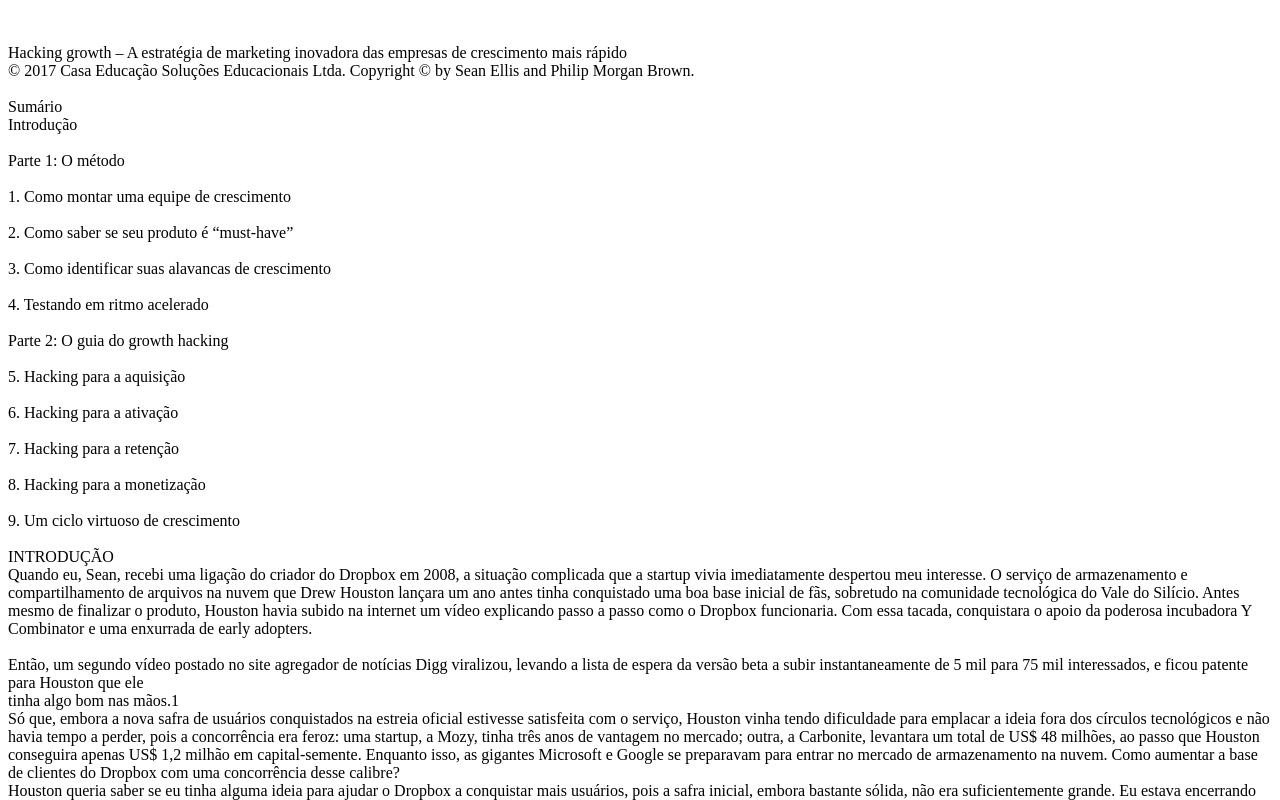
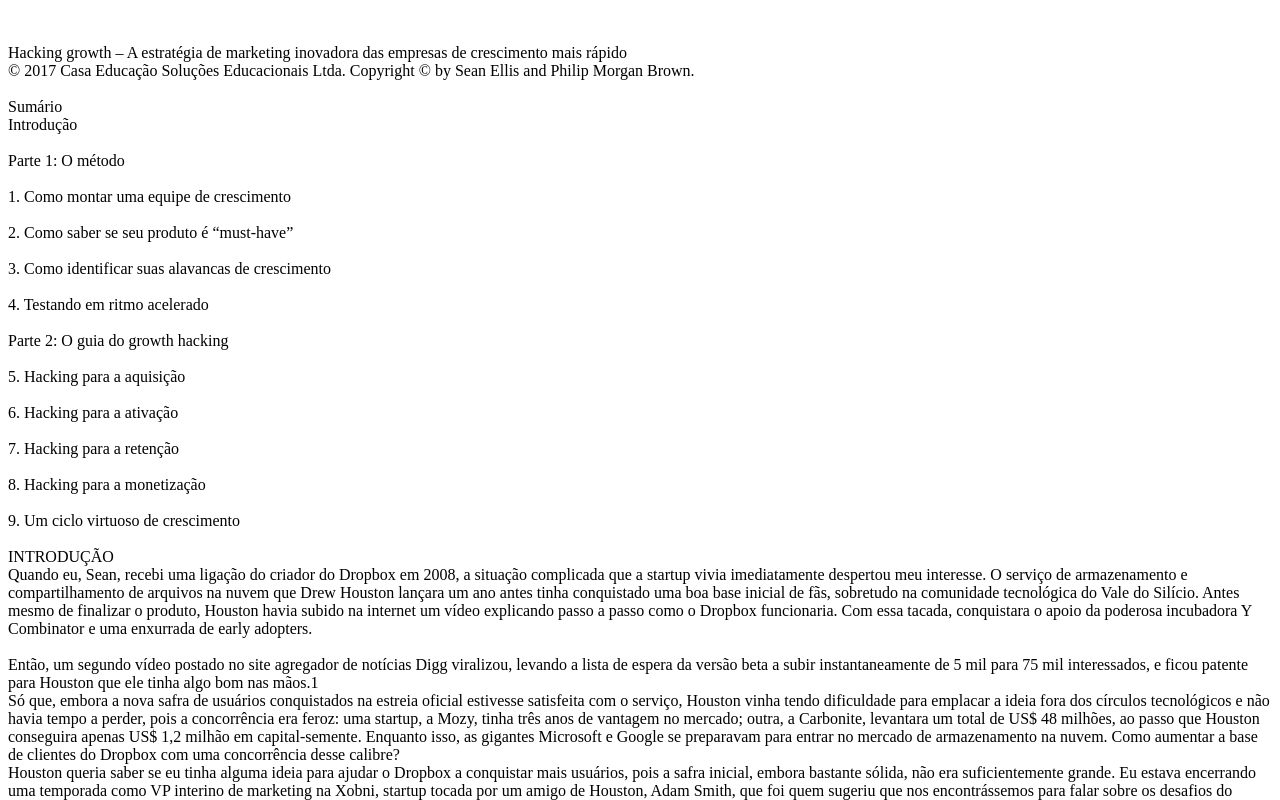
Before and after one commit to leandromenechelle/growth-texto-simples-utf-8, a plain HTML site: page index.html in a window 1280 px wide. Shown: the top 800 px of the page. Drawn offline with Linux system fonts and the light colour scheme.

Commit message:
index.html

```diff
--- a/index.html
+++ b/index.html
@@ -1700,8 +1700,14 @@ Leandro o Brabo disse: Desejamos muitas vitórias em sua busca pelo crescimento
     // Substitua quebras de linha duplas por <br>
     texto = texto.replace(/\n\s*\n/g, '<br><br>');
 
+    // Remova quebras de linha indesejadas que dividem frases ao meio
+    texto = texto.replace(/([a-z])\s*\n\s*([a-z])/g, '$1 $2');
+
     conteudoDiv.innerHTML = texto;
 </script>
 
 </body>
 </html>
+
+</body>
+</html>
```
